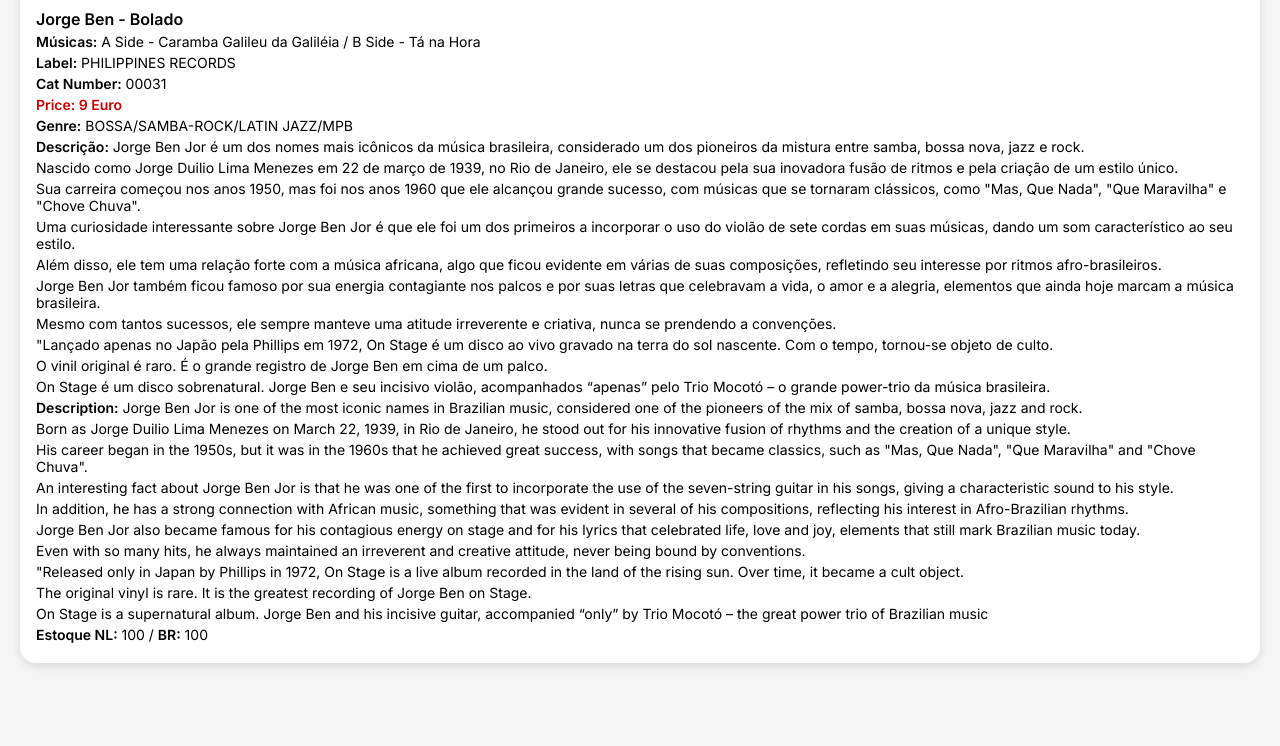
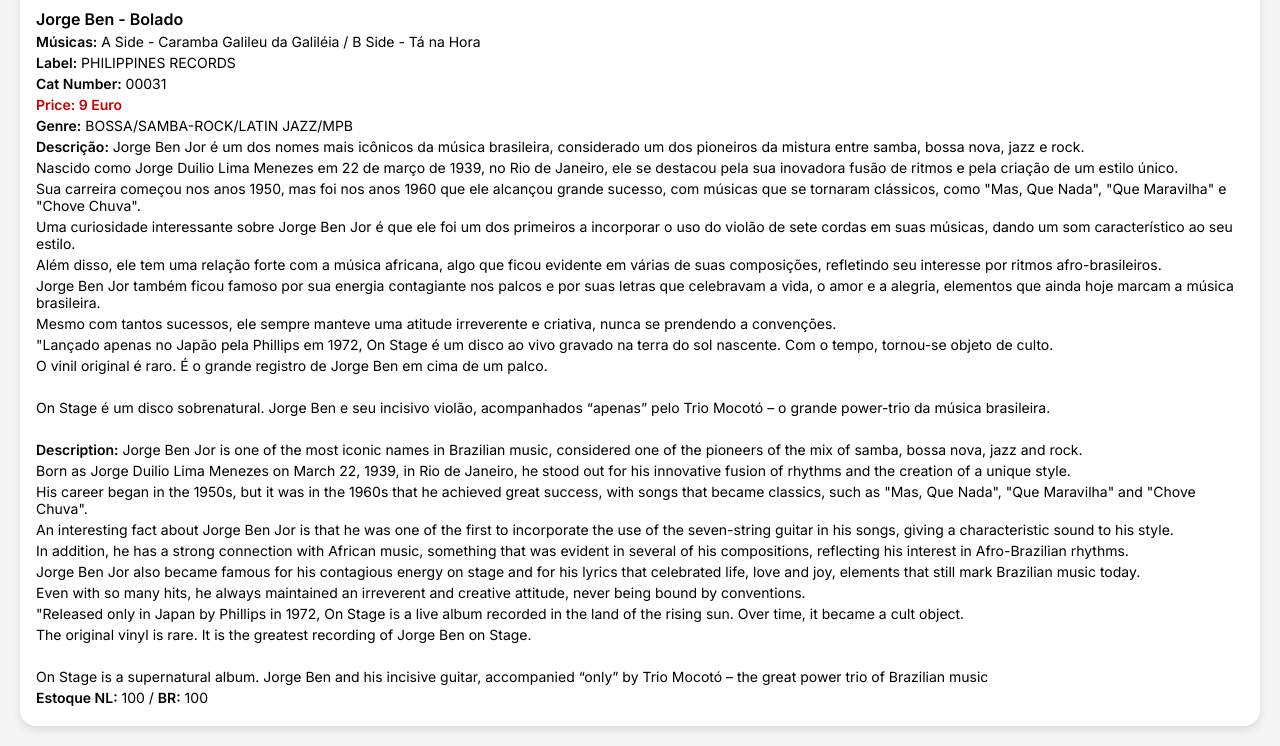
Before and after one commit to TiozinhoSP/Catalogo, a plain HTML site: page index.html in a window 1280 px wide. Shown: the part 479-1225 px from the top of the page. Before the commit the page ends 1162 px from the top, so only its background shows below. Drawn offline with Linux system fonts and the light colour scheme.

Commit message:
Update index.html

```diff
--- a/index.html
+++ b/index.html
@@ -80,9 +80,9 @@
 <p>Jorge Ben Jor também ficou famoso por sua energia contagiante nos palcos e por suas letras que celebravam a vida, o amor e a alegria, elementos que ainda hoje marcam a música brasileira.<p>
 <p>Mesmo com tantos sucessos, ele sempre manteve uma atitude irreverente e criativa, nunca se prendendo a convenções.<p>
 <p>"Lançado apenas no Japão pela Phillips em 1972, On Stage é um disco ao vivo gravado na terra do sol nascente. Com o tempo, tornou-se objeto de culto.<p>
-<p>O vinil original é raro. É o grande registro de Jorge Ben em cima de um palco.<p>
+<p>O vinil original é raro. É o grande registro de Jorge Ben em cima de um palco.<p>&nbsp;
 <p>On Stage é um disco sobrenatural. Jorge Ben e seu incisivo violão, acompanhados “apenas” pelo Trio Mocotó – o grande power-trio da música brasileira.</p><p>
-       <p><p><strong>Description:</strong> Jorge Ben Jor is one of the most iconic names in Brazilian music, considered one of the pioneers of the mix of samba, bossa nova, jazz and rock.<p>
+      &nbsp;<p><strong>Description:</strong> Jorge Ben Jor is one of the most iconic names in Brazilian music, considered one of the pioneers of the mix of samba, bossa nova, jazz and rock.<p>
 <p>Born as Jorge Duilio Lima Menezes on March 22, 1939, in Rio de Janeiro, he stood out for his innovative fusion of rhythms and the creation of a unique style.<p>
 <p>His career began in the 1950s, but it was in the 1960s that he achieved great success, with songs that became classics, such as "Mas, Que Nada", "Que Maravilha" and "Chove Chuva".<p>
 <p>An interesting fact about Jorge Ben Jor is that he was one of the first to incorporate the use of the seven-string guitar in his songs, giving a characteristic sound to his style.<p>
@@ -90,7 +90,7 @@
 <p>Jorge Ben Jor also became famous for his contagious energy on stage and for his lyrics that celebrated life, love and joy, elements that still mark Brazilian music today.
 <p>Even with so many hits, he always maintained an irreverent and creative attitude, never being bound by conventions.<p>
 <p>"Released only in Japan by Phillips in 1972, On Stage is a live album recorded in the land of the rising sun. Over time, it became a cult object.<p>
-<p>The original vinyl is rare. It is the greatest recording of Jorge Ben on Stage.<p>
+<p>The original vinyl is rare. It is the greatest recording of Jorge Ben on Stage.<p>&nbsp;
 <p>On Stage is a supernatural album. Jorge Ben and his incisive guitar, accompanied “only” by Trio Mocotó – the great power trio of Brazilian music</p>
         <p><strong>Estoque NL:</strong> 100 / <strong>BR:</strong> 100</p>
       </div>
```
